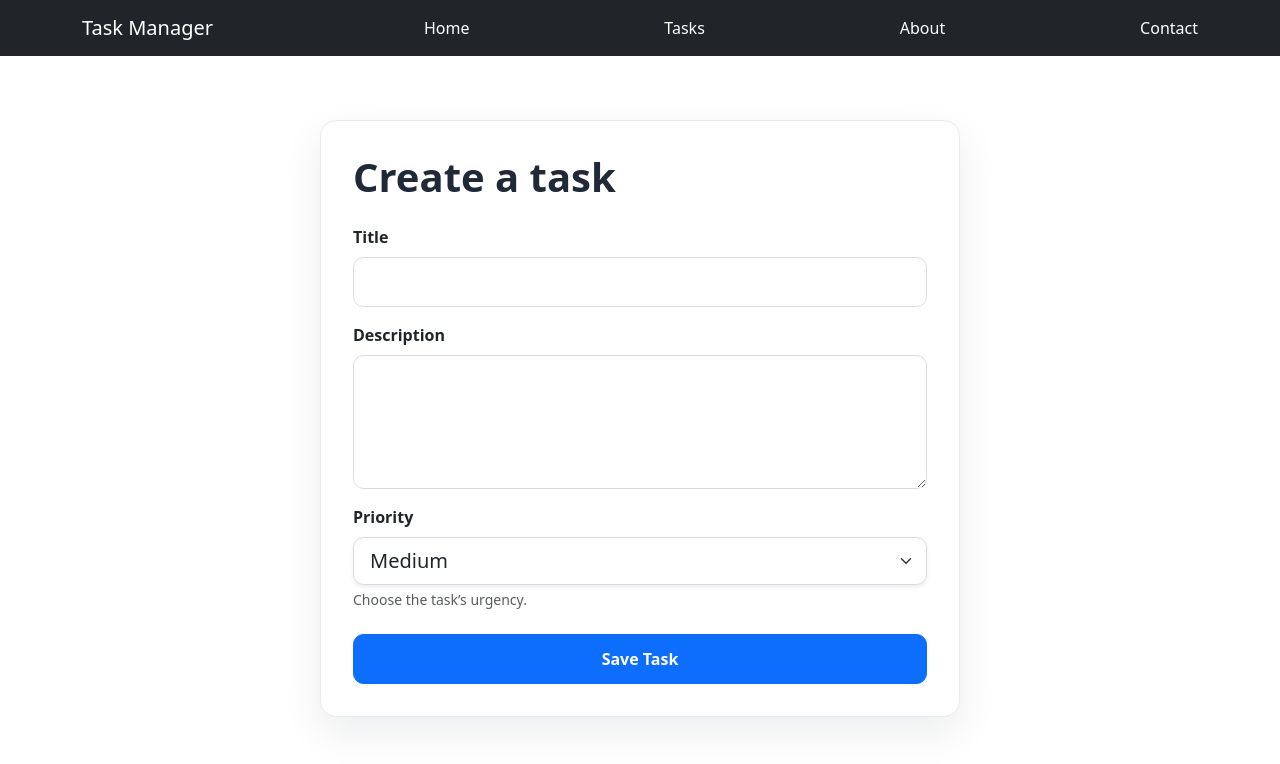
After one commit to Akhilesh-4753/Django-mvt-basics, a Django app: page /tasks/ in a window 1280 px wide. The commit adds this page. Shown: the top 764 px of the page. Run offline with Django 5.2, Linux system fonts and the light colour scheme.

Commit message:
- added home and about link. and also applied bootstrap styling - error alert design updated and functionality added - validation functionality added

```diff
--- a/config/settings.py
+++ b/config/settings.py
@@ -91,7 +91,7 @@ AUTH_PASSWORD_VALIDATORS = [
 
 LANGUAGE_CODE = 'en-us'
 
-TIME_ZONE = 'UTC'
+TIME_ZONE = 'Asia/Kolkata'
 
 USE_I18N = True
 
@@ -103,6 +103,10 @@ USE_TZ = True
 
 STATIC_URL = 'static/'
 
+STATICFILES_DIRS = [
+    BASE_DIR / "static",
+]
+
 
 # Email
 # https://docs.djangoproject.com/en/6.1/topics/email/#topic-email-configuration
--- /dev/null
+++ b/static/css/style.css
@@ -0,0 +1,74 @@
+.task-container{
+    display: flex;
+    flex-direction: column;
+    align-items: center;
+    justify-content: center;
+}
+form{
+    display: flex;
+    flex-direction: column;
+    width: 500px;
+}
+form input{
+    height: 50px;
+}
+form button{
+    height: 50px;
+}
+
+.task-container {
+    max-width: 640px;
+    margin: 1rem auto;
+    padding: 2rem;
+    display: flex;
+    flex-direction: column;
+    align-items: stretch;
+    background: #fff;
+    border: 1px solid #e7eaf0;
+    border-radius: 1rem;
+    box-shadow: 0 1rem 2.5rem rgba(15, 23, 42, 0.08);
+}
+
+.task-container h1 {
+    margin-bottom: 1.5rem;
+    color: #1f2937;
+    font-weight: 700;
+}
+
+.task-container form {
+    display: flex;
+    flex-direction: column;
+    width: 100%;
+}
+
+.task-container .form-label {
+    font-weight: 600;
+}
+
+.task-container .form-control,
+.task-container .form-select {
+    border-color: #d7dce3;
+    border-radius: 0.65rem;
+}
+
+.task-container form button {
+    min-height: 50px;
+    border-radius: 0.65rem;
+    font-weight: 600;
+}
+
+.task-alert {
+    position: fixed;
+    top: 6rem;
+    right: 1rem;
+    z-index: 1080;
+    width: min(400px, calc(100vw - 2rem));
+    box-shadow: 0 0.75rem 2rem rgba(15, 23, 42, 0.15);
+}
+
+@media (max-width: 576px) {
+    .task-container {
+        margin: 0.5rem;
+        padding: 1.25rem;
+    }
+}
--- /dev/null
+++ b/tasks/templates/tasks/create_task.html
@@ -0,0 +1,47 @@
+{% extends "base.html" %}
+{% block title %}Create Task {% endblock %}
+
+{% block content %}
+
+<div class="task-container">
+
+    <h1>Create a task</h1>
+
+    <form action="" method="post">
+        {% csrf_token %}
+
+        <div class="mb-3">
+            <label for="title" class="form-label">Title</label>
+            <input type="text" name="title" id="title" class="form-control">
+        </div>
+
+        <div class="mb-3">
+            <label for="title" class="form-label">Description</label>
+            <textarea type="text" rows="5" name="description" id="description" class="form-control"></textarea>
+        </div>
+
+        <div class="mb-4">
+            <label for="priority" class="form-label fw-semibold">Priority</label>
+            <select name="priority" id="priority" class="form-select form-select-lg shadow-sm">
+                <option value="low">Low</option>
+                <option value="medium" selected>Medium</option>
+                <option value="high">High</option>
+            </select>
+            <div class="form-text">Choose the task’s urgency.</div>
+        </div>
+
+        <button type="submit" class="btn btn-primary">Save Task</button>
+
+    </form>
+
+</div>
+
+{% if errors %}
+    <div class="alert alert-danger task-alert" role="alert">
+        {% for error in errors %}
+            <p>{{ error }}</p>
+        {% endfor %}
+    </div>
+{% endif %}
+
+{% endblock %}
--- a/tasks/urls.py
+++ b/tasks/urls.py
@@ -3,8 +3,20 @@ from . import views
 
 urlpatterns = [
     path("",views.Home),
-    path("about",views.About),
-    path("contact",views.Contact),
-    path("greetings",views.Greetings),
-    path("profile",views.Profile)
+    path("about/",views.About),
+    path("contact/",views.Contact),
+    path("greetings/",views.Greetings),
+    path("profile/",views.Profile,name='profile'),
+    path("tasks/", views.task_list, name='task_list')
 ]
+
+# Question: What are the components of Django's path() function?
+
+#  Django's path() function accepts a URL route, a view callable,-
+#  and optional keyword arguments such as name.
+
+# path("tasks/", views.task_list, name="task_list")
+
+# "tasks/" defines the URL route.
+# views.task_list references the view function.
+# name="task_list" assigns a name to the URL pattern.
--- a/tasks/views.py
+++ b/tasks/views.py
@@ -1,5 +1,6 @@
-from django.shortcuts import render
+from django.shortcuts import render,redirect
 from django.http import HttpResponse
+from .models import Task
 
 def Home(requests):
 
@@ -48,3 +49,42 @@ def Profile(request):
     name = request.GET.get("name","")
     occupation = request.GET.get("occupation","")
     return HttpResponse(f"name is {name} and occupation is {occupation}")
+
+def task_list(request):
+    errors = []
+    title = ""
+    description = ""
+
+    if request.method == "POST":
+        title = request.POST.get("title", "").strip()
+        description = request.POST.get("description", "").strip()
+
+        # Server-side validation
+
+        if not title:
+            errors.append("Title is required.")
+        elif not description:
+            errors.append("Description is required")
+        elif len(title) > 200:
+            errors.append("Title cannot exceed 200 characters.")
+
+        # Save only when there are no validation errors
+        if not errors:
+            Task.objects.create(
+                title=title,
+                description=description
+            )
+
+            return redirect("task_list")
+
+    context = {
+        "errors": errors,
+        "title": title,
+        "description": description,
+    }
+
+    return render(
+        request,
+        "tasks/create_task.html",
+        context
+    )
--- a/templates/base.html
+++ b/templates/base.html
@@ -1,3 +1,5 @@
+{% load static %}
+
 <!DOCTYPE html>
 <html lang="en">
 
@@ -6,7 +8,11 @@
     <meta name="viewport" content="width=device-width, initial-scale=1.0">
 
     <title>{% block title %} Task Manager {% endblock %}</title>
+
     <link href="https://cdn.jsdelivr.net/npm/bootstrap@5.3.8/dist/css/bootstrap.min.css" rel="stylesheet">
+    <link rel="stylesheet" href="{% static 'css/style.css' %}">
+    <link rel="icon" href="{% static 'favicon.ico' %}" type="image/x-icon">
+
 </head>
 
 <body>
@@ -14,7 +20,8 @@
     <nav class="navbar navbar-dark bg-dark">
         <div class="container">
             <a class="navbar-brand" href=""> Task Manager</a>
-            <a class="nav-link text-white" href="/"> Home</a>
+            <a class="nav-link text-white" href="/">Home</a>
+            <a class="nav-link text-white" href="/tasks"> Tasks</a>
             <a class="nav-link text-white" href="/about"> About</a>
             <a class="nav-link text-white" href="/contact"> Contact</a>
         </div>
@@ -25,10 +32,7 @@
         {% endblock %}
     </main>
 
-    <footer class="bg-dark" style="height: 150px;">
-        <h4 class="text-white p-4">This is footer</h4>
-    </footer>
-
+    <script src="{% static 'js/main.js' %}"></script>
 </body>
 
 </html>
```
Also changed, not shown: tasks/admin.py (+7 -1 lines), tasks/models.py (+16 -1 lines), db.sqlite3, static/favicon.ico (added), static/js/main.js (added), tasks/migrations/0001_initial.py (added), tasks/migrations/0002_task_priority.py (added).
